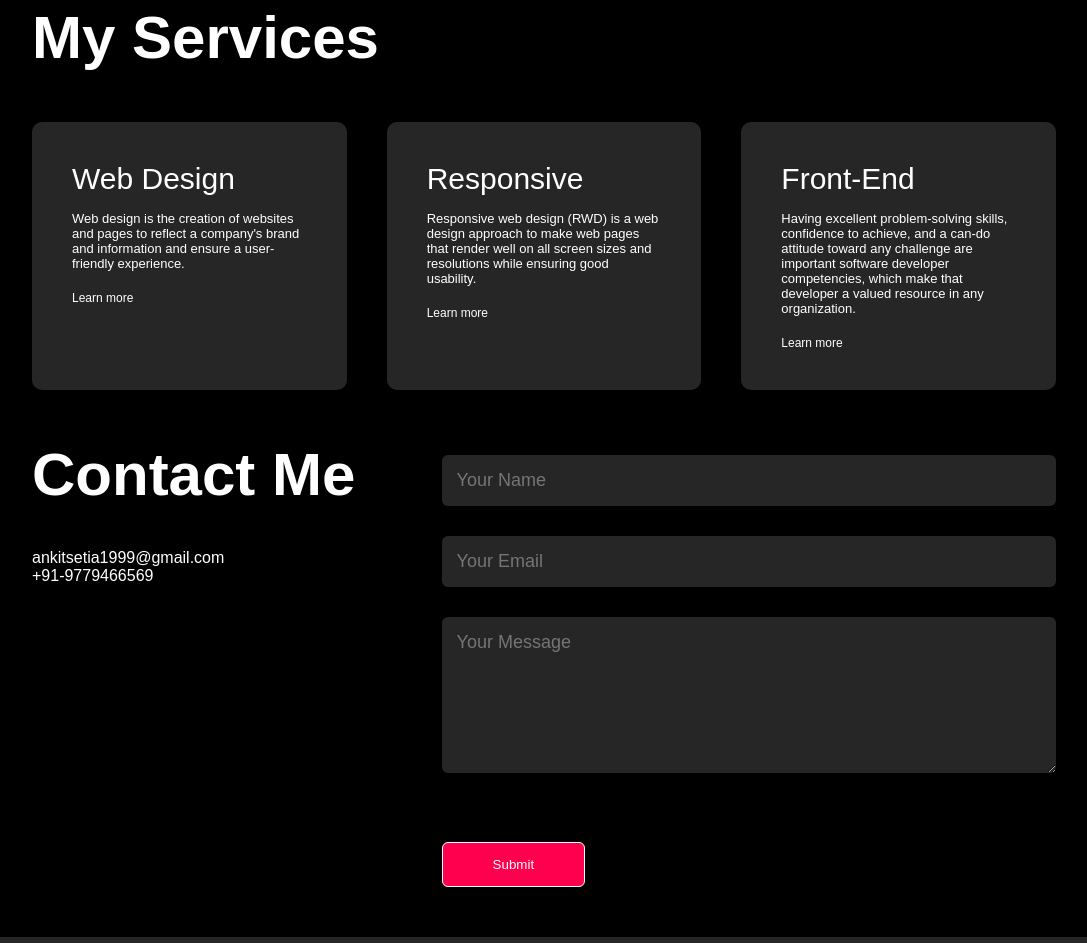
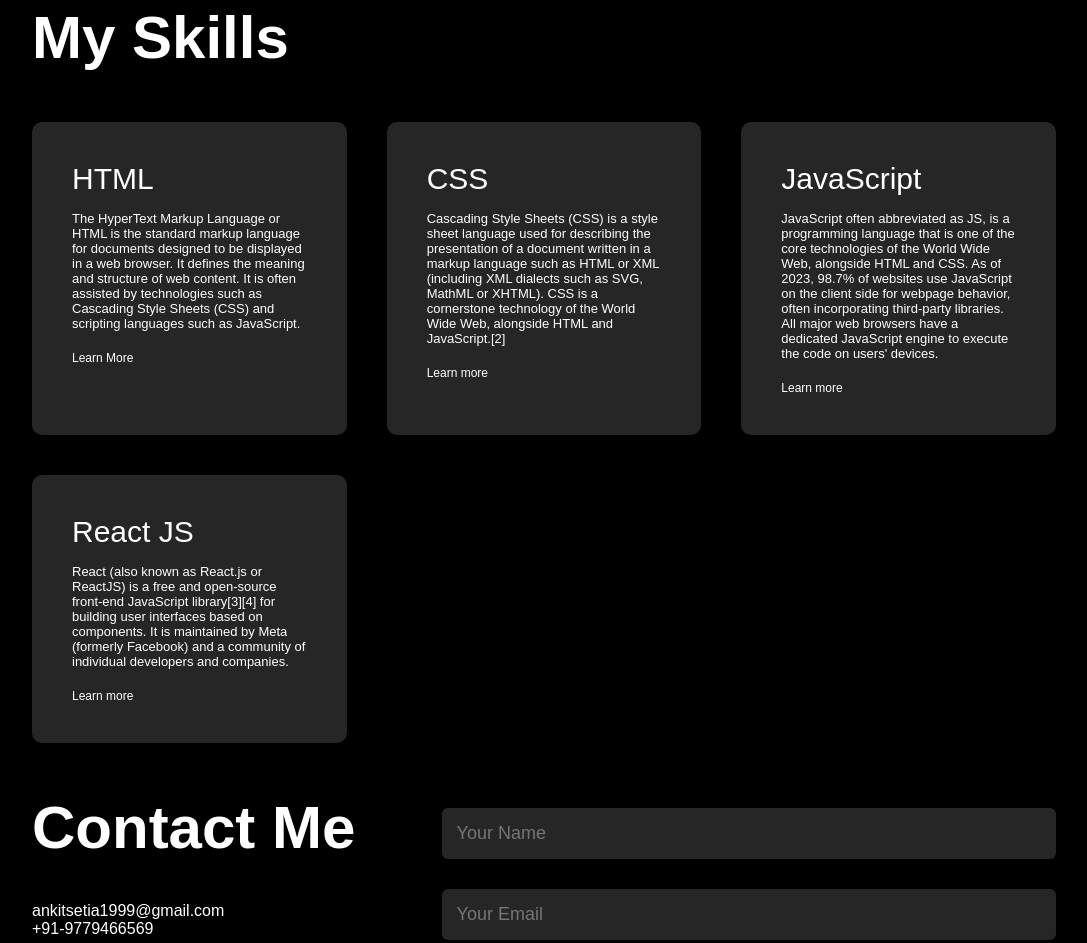
Before and after one commit to ankitsetia/iamankit.github.io, a plain HTML site: page index.html in a window 1280 px wide. Shown: the part 1354-2297 px from the top of the page, without its empty margins (96-1183 px from the left). Drawn offline with Linux system fonts and the light colour scheme.

Commit message:
Update index.html

```diff
--- a/index.html
+++ b/index.html
@@ -73,7 +73,7 @@
 
                     <div class="tab-contents" id="experience">
                         <ul>
-                            <li><span>2021</span><br>Currently Working at Spineor Web Service from July 2021.
+                            <li><span>2021</span><br>Currently Working at Spineor Web Service from August 2021.
                             </li>
 
                         </ul>
@@ -101,36 +101,49 @@
 
     <div id="services">
         <div class="container">
-            <h1 class="sub-title">My Services</h1>
+            <h1 class="sub-title">My Skills</h1>
             <div class="services-list">
                 <div>
 
-                    <h2>Web Design</h2>
+                    <h2>HTML</h2>
                     <p>
-                        Web design is the creation of websites and pages to reflect a company's brand and information
-                        and ensure a user-friendly experience.
+                     The HyperText Markup Language or HTML is the standard markup language for documents designed to be displayed in a web browser.
+                        It defines the meaning and structure of web content.
+                        It is often assisted by technologies such as Cascading Style Sheets (CSS) and scripting languages such as JavaScript.
                     </p>
-                    <a href="#">Learn more</a>
+                    <a href="https://en.wikipedia.org/wiki/HTML">Learn More</a>
                 </div>
                 <div>
 
-                    <h2>Responsive</h2>
+                    <h2>CSS</h2>
                     <p>
-                        Responsive web design (RWD) is a web design approach to make web pages that render well on all
-                        screen sizes and resolutions while ensuring good usability.
+
+Cascading Style Sheets (CSS) is a style sheet language used for describing the presentation of a document written in a markup language such as HTML or XML (including XML dialects such as SVG, MathML or XHTML).
+                        CSS is a cornerstone technology of the World Wide Web, alongside HTML and JavaScript.[2]
+
                     </p>
-                    <a href="#">Learn more</a>
+                    <a href="https://en.wikipedia.org/wiki/CSS">Learn more</a>
                 </div>
 
                 <div>
 
-                    <h2>Front-End</h2>
+                    <h2>JavaScript</h2>
                     <p>
-                        Having excellent problem-solving skills, confidence to achieve, and a can-do attitude toward any
-                        challenge are important software developer competencies, which make that developer a valued
-                        resource in any organization.
+                 JavaScript often abbreviated as JS, is a programming language that is one of the core technologies of the World Wide Web, alongside HTML and CSS.
+                        As of 2023, 98.7% of websites use JavaScript on the client side for webpage behavior, often incorporating third-party libraries.
+                        All major web browsers have a dedicated JavaScript engine to execute the code on users' devices.
                     </p>
-                    <a href="#">Learn more</a>
+                    <a href="https://en.wikipedia.org/wiki/JavaScript">Learn more</a>
+                </div>
+
+  <div>
+
+                    <h2>React JS</h2>
+                    <p>
+                 React (also known as React.js or ReactJS) is a free and open-source front-end JavaScript library[3][4] for building user interfaces based on components.
+                        It is maintained by Meta (formerly Facebook) and a community of individual developers and companies.
+                    </p>
+                    <a href="https://en.wikipedia.org/wiki/React_(software)">Learn more</a>
                 </div>
 
             </div>
```
